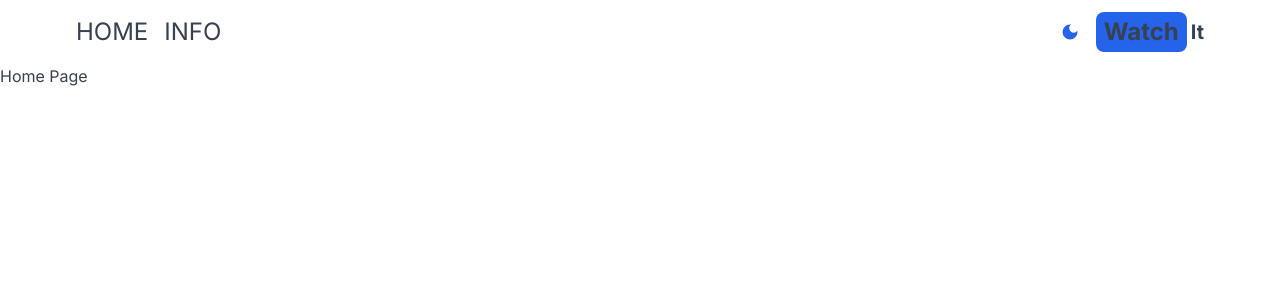
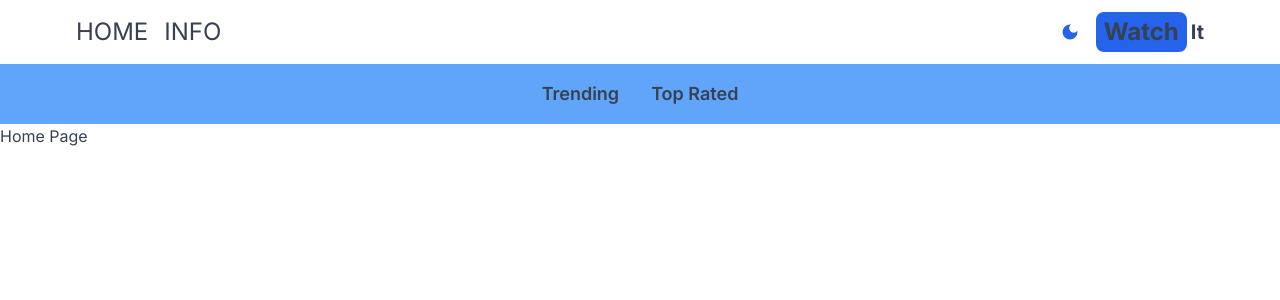
Before and after one commit to cryptonic70breyefoka/watch-it, a Next.js app: page / in a window 1280 px wide. Shown: the top 300 px of the page. Built offline with nearby package versions, Linux system fonts and the light colour scheme.

Commit message:
adding navbar && changing darkmode color

```diff
--- a/src/app/Providers.jsx
+++ b/src/app/Providers.jsx
@@ -6,7 +6,7 @@ export default function Providers({children}){
   return (
 
     <ThemeProvider defaultTheme='system' attribute='class'>
-            <div className='text-gray-700 dark:text-gray-200  dark:bg-gray-700 min-h-screen select-none transition-colors duration-300'>{children}</div>
+            <div className='text-gray-700 dark:text-gray-200  dark:bg-gray-800 min-h-screen select-none transition-colors duration-300'>{children}</div>
     </ThemeProvider>
 
   )
--- a/src/app/layout.js
+++ b/src/app/layout.js
@@ -2,6 +2,7 @@ import { Inter } from "next/font/google";
 import "./globals.css";
 import Header from '../components/Header';
 import  Providers from './Providers';
+import Navbar from '../components/Navbar'
 
 const inter = Inter({ subsets: ["latin"] });
 
@@ -16,6 +17,7 @@ export default function RootLayout({ children }) {
       <body className={inter.className}>
         <Providers>
         <Header/>
+        <Navbar/>
         {children}
         </Providers>
       </body>
--- /dev/null
+++ b/src/components/NavItem.jsx
@@ -0,0 +1,16 @@
+'use client'
+import React from 'react'
+import Link  from 'next/link';
+import {useSearchParams} from 'next/navigation'
+export default function NavItem({title, param}) {
+    const searchparams = useSearchParams()
+    const genre = searchparams.get('genre')
+  return (
+    <div>
+        <Link
+        className = {`hover:text-blue-600 font-semibold ${genre === param ? 'underline underline-offset-8 decoration-4 decoration-blue-600 rounded-lg': ''}`}
+        href={`/?genre=${param}`} >{title}
+        </Link>
+    </div>
+  )
+}
--- /dev/null
+++ b/src/components/Navbar.jsx
@@ -0,0 +1,10 @@
+import React from 'react'
+import NavItem from './NavItem'
+export default function Navbar() {
+  return (
+    <div className = 'flex dark:bg-gray-500 bg-blue-400 p-4 lg:text-lg justify-center gap-8'>
+        <NavItem title = "Trending" param= "fetchTrending"/>
+        <NavItem title = "Top Rated" param= "fetchTopRated"/>
+    </div>
+  )
+}
```
